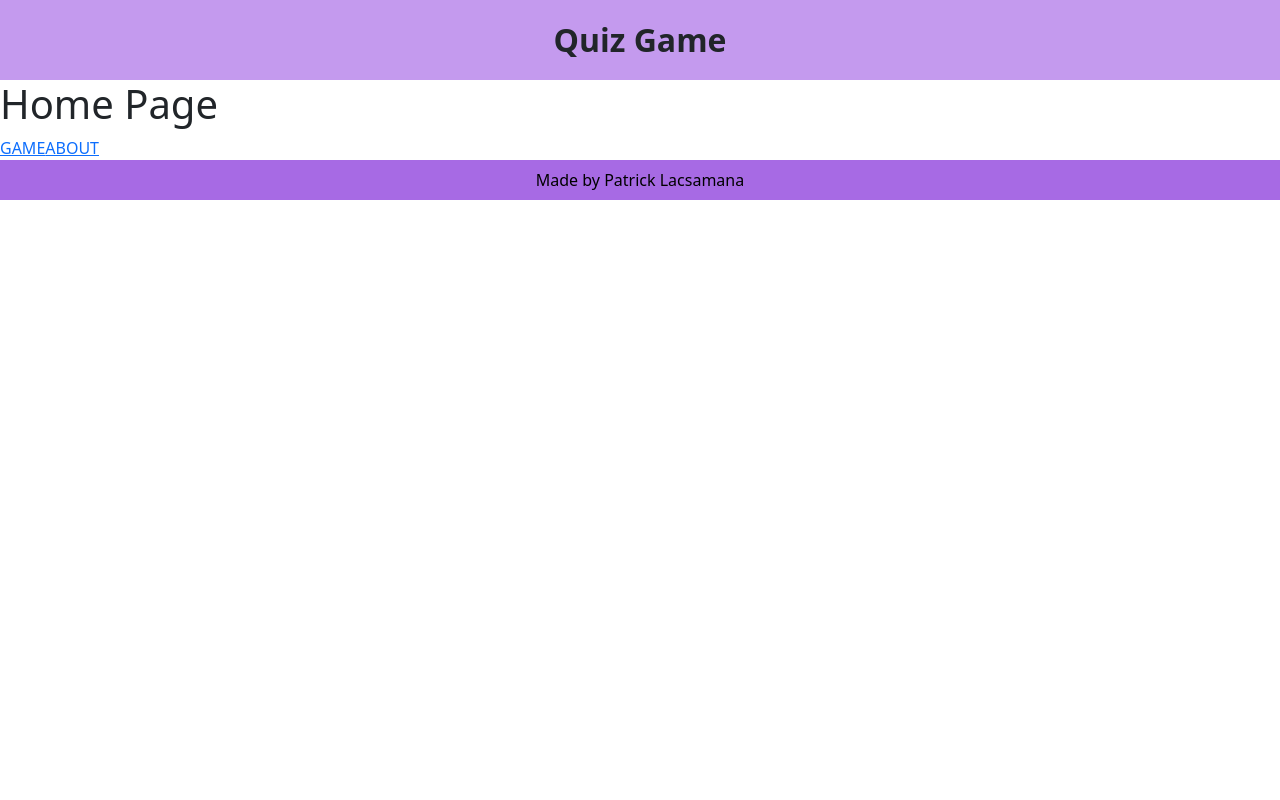
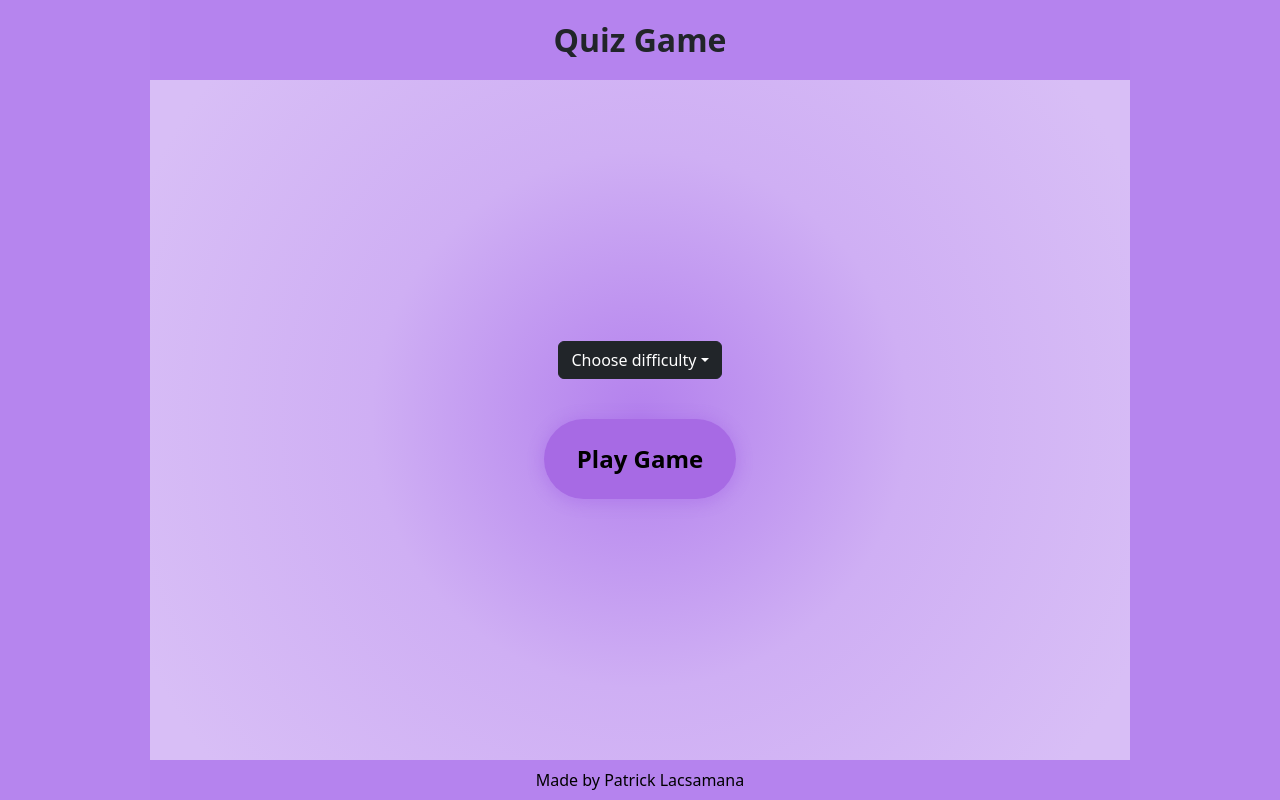
Before and after one commit to patboy04/quiz-app, a React (Vite) app: page / in a window 1280 px wide. Built offline with nearby package versions, Linux system fonts and the light colour scheme.

Commit message:
added restart, choose difficulty options

```diff
--- a/package.json
+++ b/package.json
@@ -17,6 +17,7 @@
     "react-bootstrap": "^2.9.1",
     "react-circular-progressbar": "^2.1.0",
     "react-dom": "^18.2.0",
+    "react-loading": "^2.0.3",
     "react-router-dom": "^6.20.1"
   },
   "devDependencies": {
--- a/src/App.jsx
+++ b/src/App.jsx
@@ -3,7 +3,6 @@ import { RouterProvider, createBrowserRouter, createRoutesFromElements, Route }
 import Layout from "./components/Layout.jsx"
 import Home from "./pages/Home.jsx";
 import Error from "./pages/Error.jsx"
-import About from "./pages/About.jsx"
 import Game, { loader as gameLoader} from "./pages/Game.jsx"
 
 import { nanoid } from "nanoid";
@@ -13,9 +12,9 @@ export default function App() {
 
 const router = createBrowserRouter(createRoutesFromElements(
     <Route path="/" element={<Layout/>}>
-        <Route index element={<Home/>}/>
+        <Route index element={<Home/>} errorElement={<Error/>}/>
         <Route path="game" element={<Game/>} loader={gameLoader} errorElement={<Error/>}/>
-        <Route path="about" element={<About/>}/>
+        <Route path="*" element={<Home/>}/>
     </Route>
 ))
     return (
--- a/src/pages/About.jsx
+++ /dev/null
@@ -1,7 +0,0 @@
-import React from "react";
-
-export default function About() {
-    return (
-        <h1>About</h1>
-    )
-}
--- a/src/pages/Error.jsx
+++ b/src/pages/Error.jsx
@@ -5,9 +5,9 @@ export default function Error() {
     const error = useRouteError()
 
     return (
-        <div>
-            <h1>{error.message}</h1>
-            <h1>Please Reload the Page</h1>
+        <div className="container">
+            <h1 className="big--text">{error.message}</h1>
+            <h1 className="big--text">Please Reload the Page</h1>
         </div>
 
     )
--- a/src/pages/Game.jsx
+++ b/src/pages/Game.jsx
@@ -1,11 +1,16 @@
-import React, { useState, useEffect } from "react";
-import { useLoaderData } from "react-router-dom";
+import React, { useState } from "react";
+import { useLoaderData, Link } from "react-router-dom";
 import { CircularProgressbar } from 'react-circular-progressbar';
+import ReactLoading from 'react-loading';
 import { shuffle, htmlToText, sleep } from "../utils";
 import 'react-circular-progressbar/dist/styles.css';
 
 export async function loader({ request }) {
-    const res = await fetch(`https://opentdb.com/api.php?amount=10&type=multiple`)
+    const difficulty = new URL(request.url).searchParams.get("difficulty")
+
+    const res = difficulty
+        ? await fetch(`https://opentdb.com/api.php?amount=10&difficulty=${difficulty}&type=multiple`)
+        : await fetch(`https://opentdb.com/api.php?amount=10&type=multiple`)
     if(!res.ok) {
         throw {
             message: "Failed to load Questions"
@@ -37,14 +42,17 @@ export async function loader({ request }) {
 export default function Game() {
     const [gameState, setGameState] = useState(true)
     const [questionState, setQuestionState] = useState(false)
+    const [loadingProgress, setLoadingProgress] = useState(0)
     const [questionNumber, setQuestionNumber] = useState(0)
     const [score, setScore] = useState(0)
     const questions = useLoaderData()
 
+
+
     async function handleClick(isCorrect) {
         if (questionNumber < questions.length-1) {
             setQuestionState(true)
-            await sleep(5000)
+            await sleep(1500)
             setQuestionNumber(prevQNumber => prevQNumber + 1)
             setQuestionState(false)
         } else {
@@ -56,16 +64,11 @@ export default function Game() {
         }
     }
 
-    function nextQuestion() {
-
-    }
-
     return (
         <div className="game--container">
             {
                 gameState ? (
-                    <>
-                        <div className="progress--bar">
+                    <>  <div className="question--progress">
                             <CircularProgressbar value={questionNumber*10} text={`${questionNumber*10}%`} />
                         </div>
                         <div className="question--container">
@@ -85,16 +88,25 @@ export default function Game() {
                                                     ? "red"
                                                     : ""
                                             }}
+                                            disabled={questionState}
                                         >
                                             {answer.answerText}
                                         </button>
                                     })
                                 }
                             </div>
+                            <div className="progress--bar">
+                                {questionState && <ReactLoading color={"#5B1CAE"}  width={"5vw"} />}
+                            </div>
                         </div>
 
                     </>
-                ) : <h1>GAME FINISH</h1>
+                ) : (
+                        <>
+                            <h4 className="big--text">{`You Scored ${score}/10`}</h4>
+                            <Link to=".."><button className="button">Play Again</button></Link>
+                        </>
+                )
 
             }
         </div>
--- a/src/pages/Home.jsx
+++ b/src/pages/Home.jsx
@@ -1,14 +1,23 @@
 import React from "react";
-import { Link } from "react-router-dom";
+import { Link, useSearchParams } from "react-router-dom";
 import Dropdown from 'react-bootstrap/Dropdown';
 import DropdownButton from 'react-bootstrap/DropdownButton';
 
 export default function Home() {
+    const [searchParams, setSearchParams] = useSearchParams()
+
+    function handleClick(params) {
+        setSearchParams({ difficulty: params })
+    }
+
     return (
-        <div>
-            <h1>Home Page</h1>
-            <Link to="game">GAME</Link>
-            <Link to="about">ABOUT</Link>
+        <div className="container">
+            <DropdownButton id="dropdown-basic-button" title="Choose difficulty" variant="dark" data-bs-theme="dark">
+                <Dropdown.Item onClick={() => handleClick("easy")}>Easy</Dropdown.Item>
+                <Dropdown.Item onClick={() => handleClick("medium")}>Medium</Dropdown.Item>
+                <Dropdown.Item onClick={() => handleClick("hard")}>Hard</Dropdown.Item>
+            </DropdownButton>
+            <Link to="game"><button className="button">Play Game</button></Link>
         </div>
 
     )
--- a/src/style.css
+++ b/src/style.css
@@ -1,15 +1,37 @@
 body {
+  margin: 0px 50px;
+  padding: 0px;
+  font-size: "poppins";
+  background: #b685ee;
+}
+
+div {
+  padding: 0px 50px;
+}
+
+a {
+  text-decoration: none;
+}
+
+.container {
   margin: 0px;
   padding: 0px;
-    font-size: "poppins";
+  height: 85vh;
+  box-sizing: border-box;
+  display: flex;
+  flex-direction: column;
+  justify-content: center;
+  align-items: center;
+  gap: 5vh;
+  background: radial-gradient(circle, rgba(179,128,237,1) 0%, rgba(207,175,244,1) 45%, rgba(216,190,246,1) 92%);
 }
 
 .header {
+  background: rgb(179,128,237,0.4);
   display: flex;
   flex-direction: column;
   justify-content: center;
   height: 10vh;
-    background: #c49aee;
   text-align: center;
   font-size: 2rem;
   font-weight: 700;
@@ -34,7 +56,6 @@ body {
 
   .CircularProgressbar .CircularProgressbar-text {
     fill: #5B1CAE;
-
     font-size: 20px;
     dominant-baseline: middle;
     text-anchor: middle;
@@ -42,22 +63,21 @@ body {
 
 
 .game--container {
-    background: rgb(179,128,237);
     background: radial-gradient(circle, rgba(179,128,237,1) 0%, rgba(207,175,244,1) 45%, rgba(216,190,246,1) 92%);
     display: flex;
     flex-direction: column;
+    justify-content: center;
     align-items: center;
     gap: 20px;
     height: 85vh;
 
 }
 
-.progress--bar {
-    align-self: flex-start;
-    margin: 2.5vh 5vw;
+.question--progress {
+  margin: 2.5vh 10vw;
   width: 100px;
   height: 100px;
-
+  box-sizing: unset;
 }
 
 .question--container {
@@ -66,7 +86,7 @@ body {
 
 .question--text {
   text-align: center;
-    font-size: 2.5rem;
+  font-size: 2rem;
   font-weight: 700;
   color: #5B1CAE;
 }
@@ -74,7 +94,7 @@ body {
 .answer--container {
   display: grid;
   grid-template-columns: 30vw 30vw;
-    grid-template-rows: 100% 100%;
+  grid-template-rows: 18vh 18vh;
   gap: 10px 5%;
   grid-template-areas:
     ". ."
@@ -92,12 +112,41 @@ body {
   color: #5B1CAE;
 }
 
+.progress--bar {
+  margin: auto;
+  display: flex;
+  flex-direction: column;
+  align-items: center;
+  width: 30vw;
+}
+
+.big--text {
+  text-align: center;
+  font-size: 2.5rem;
+  font-weight: 700;
+  color: #5B1CAE;
+  text-align: center;
+  vertical-align: middle;
+}
+
+.button {
+  width: 15vw;
+  height: 10vh;
+  flex-shrink: 0;
+  border-radius: 50px;
+  background: #A76AE4;
+  border: none;
+  box-shadow: 0px 2px 13px 4px rgba(157, 87, 227, 0.25);
+  font-size: 1.5rem;
+  font-weight: 700;
+}
+
 .footer {
+  background: rgb(179,128,237,0.4);
   display: flex;
   flex-direction: column;
   justify-content: center;
   height: 5vh;
-    background: #A76AE4;
   color: #000;
   text-align: center;
   font-size: 1rem;
```
Also changed, not shown: 1 other file (tests, documents, lock files or other folders). Lines whose indentation alone changed are shown as unchanged.
